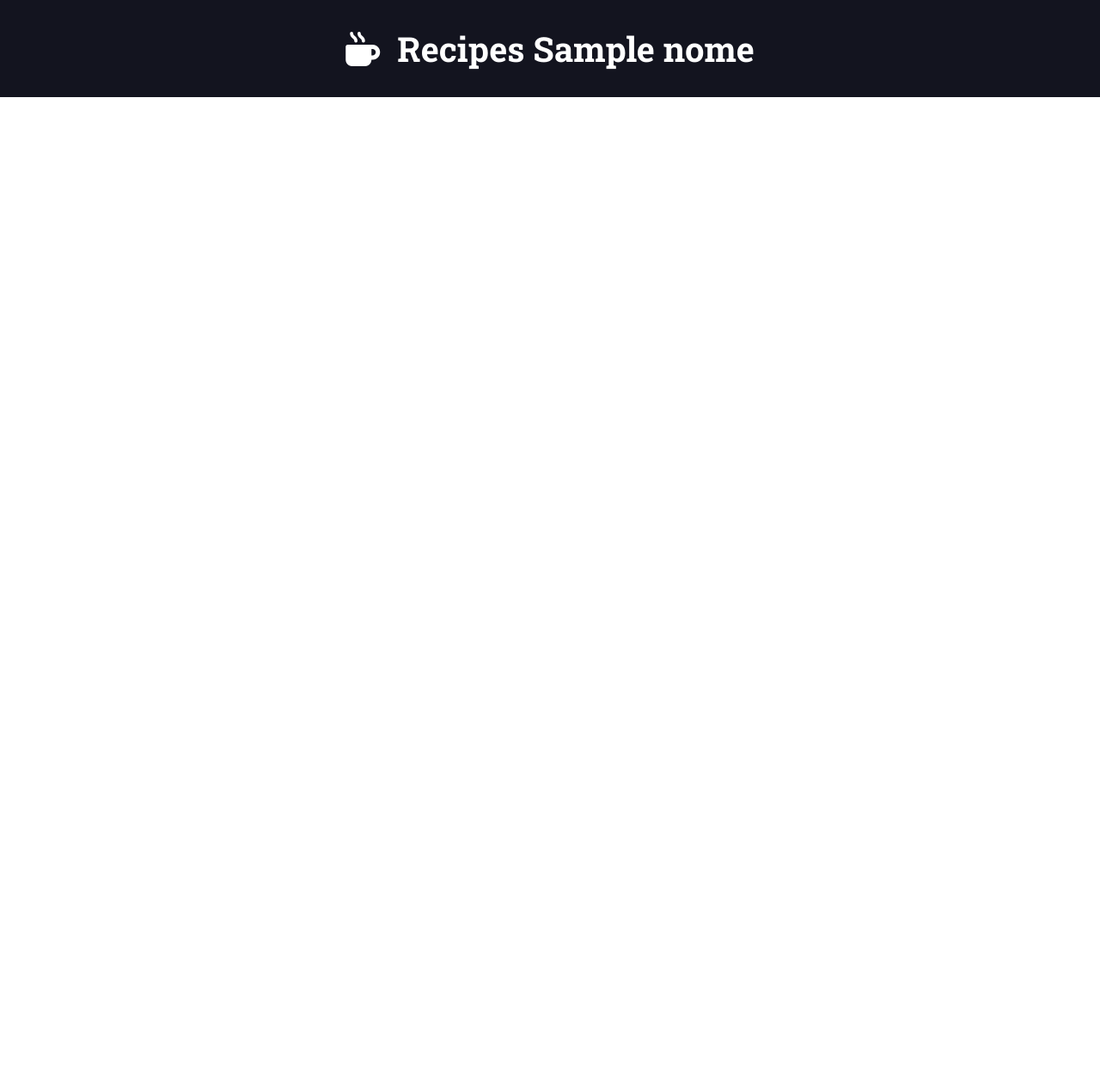
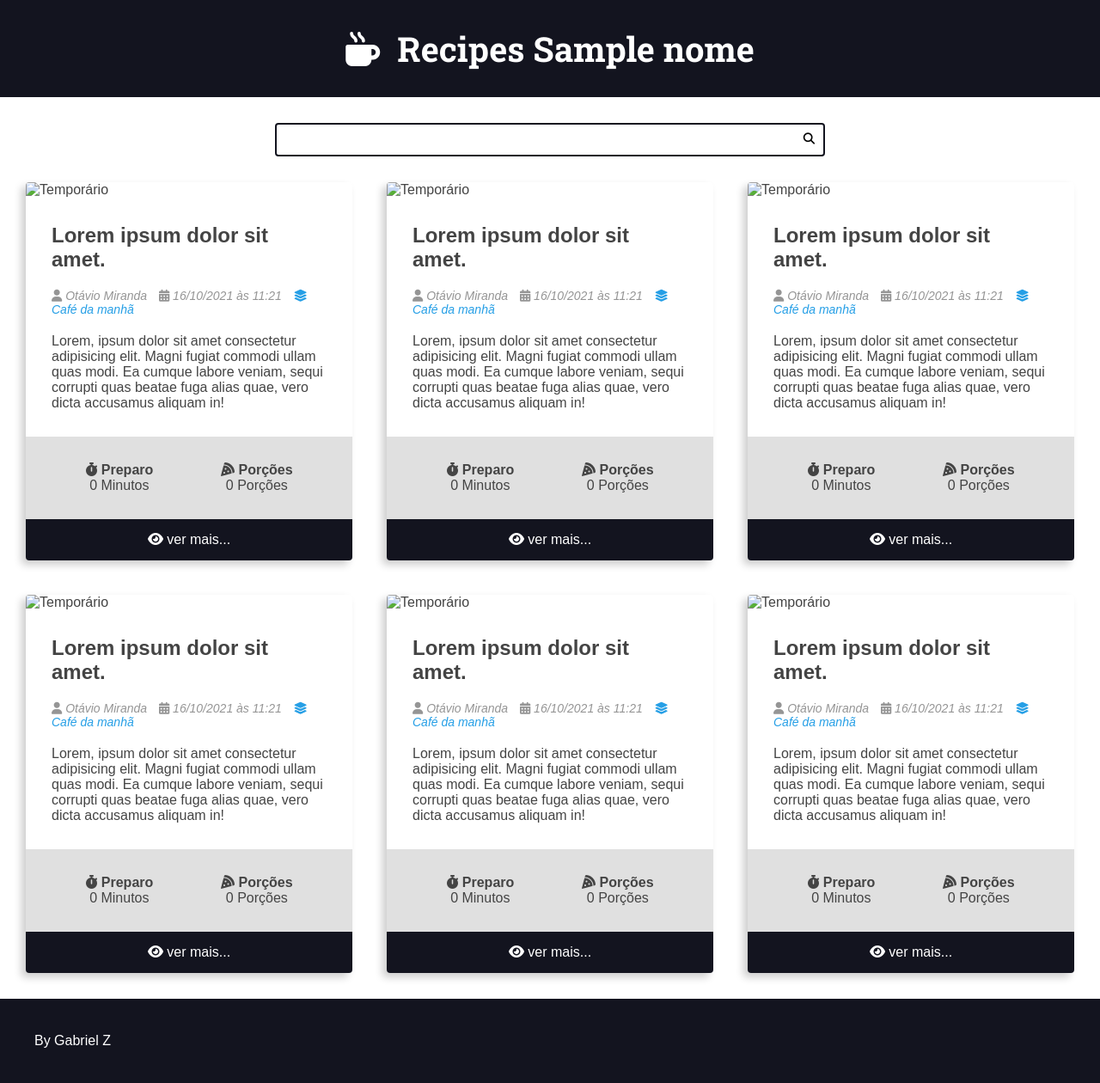
Before and after one commit to gabrielzj/course-django-drf, a Django app: template recipes/templates/recipes/pages/home.html in a window 1280 px wide. Shown: the whole page at 86% size. Before the commit the page ends 800 px from the top, so only its background shows below. Run offline with Django 5.2, Linux system fonts and the light colour scheme; the template is opened without the code that fills it: most values are stand-ins (such as "Sample title", 1, 10 or a date in 2020); some libraries are stand-ins or nearby versions.

Commit message:
add: recipes cards

```diff
--- a/recipes/templates/recipes/pages/home.html
+++ b/recipes/templates/recipes/pages/home.html
@@ -1,15 +1,23 @@
 <html>
 {% include "recipes/partials/head.html" %}
 <body>
-    <header class="main-header-container">
-        <div class="main-header container">
-            <h1>
-                <a class="main-logo" href="/">
-                    <i class="fa-solid fa-mug-hot main-logo-icon"></i>
-                    <span class="main-logo-text"> Recipes {{ nome }} </span>
-                </a>
-            </h1>
+    {% include "recipes/partials/header.html" %}
+
+    {% include "recipes/partials/search-container.html" %}
+
+
+
+    <main class="main-content-container">
+        <div class="main-content main-content-list container">
+            {% include "recipes/partials/recipe.html" %}
+            {% include "recipes/partials/recipe.html" %}
+            {% include "recipes/partials/recipe.html" %}
+            {% include "recipes/partials/recipe.html" %}
+            {% include "recipes/partials/recipe.html" %}
+            {% include "recipes/partials/recipe.html" %}
         </div>
-    </header>
+    </main>
+
+    {% include "recipes/partials/footer.html" %}
 </body>
 </html>
--- /dev/null
+++ b/recipes/templates/recipes/partials/footer.html
@@ -0,0 +1,9 @@
+<footer class="main-footer">
+    <div class="developer">
+      <a href="#" target="_blank" rel="noreferrer noopener">By Gabriel Z</a>
+    </div>
+
+    <div class="powered">
+      <a href="" target="_blank" rel="noreferrer noopener"></a>
+    </div>
+  </footer>
--- a/recipes/templates/recipes/partials/head.html
+++ b/recipes/templates/recipes/partials/head.html
@@ -63,6 +63,7 @@
     body {
         font-size: 1.6rem;
         font-family: var(--font-primary);
+        color: var(--color-dark-text);
     }
 
     .container {
@@ -95,5 +96,166 @@
     h1 {
         font-family: var(--font-headings);
     }
+
+    .search-form {
+        border: .2rem solid var(--color-primary-dark);
+        max-width: 64rem;
+        margin: 0 auto;
+        border-radius: .4rem;
+        position: relative;
+        transition: all 300ms ease-in-out;
+    }
+
+
+    .search-input, .search-button {
+        border: none;
+        background: none;
+        outline: none;
+        padding: 1rem;
+        transition: all 300ms ease-in-out;
+    }
+
+    .search-input {
+        width: 100%;
+        padding-right: 3rem;
+    }
+
+    .search-button {
+        position: absolute;
+        top: 0;
+        right: 0;
+    }
+
+    .search-button:focus {
+        outline: 1px solid var(--color-primary);
+        background: rgba(0, 0, 0, .05);
+    }
+
+    .search-form:focus-within {
+        border-color: var(--color-primary);
+        background: var(--color-white);
+    }
+
+    .search-form:focus-within .search-button {
+        color: var(--color-primary);
+    }
+
+    .main-content {
+        padding-top: 0;
+    }
+
+    .main-content-list {
+        display: grid;
+        grid-template-columns: repeat(auto-fit, minmax(340px, 1fr));
+        gap: var(--spacing-gutter-large);
+    }
+
+    .recipe {
+        background: var(--color-white);
+        box-shadow: -5px 5px 10px rgba(0, 0, 0, .2);
+        background: var(--color-white);
+        transform: scale(1);
+        transition: all 300ms ease-in-out;
+        border-radius: .4rem;
+        overflow: hidden;
+    }
+
+    .recipe img {
+        max-width: 100%;
+        height: auto;  /* Added to maintain aspect ratio */
+    }
+
+    .recipe-list-item {
+        max-width: 64rem;
+    }
+
+    .recipe-list-item:hover {
+        transform: scale(1.02);
+        box-shadow: -8px 8px 18px rgba(0, 0, 0, .25);
+    }
+
+    .recipe-title-container {
+    padding: var(--spacing-gutter-medium);
+    padding-bottom: 2rem;
+    }
+
+    .recipe-author {
+        padding: 0 var(--spacing-gutter-medium);
+    }
+
+    .recipe-content {
+        padding: var(--spacing-gutter-medium);
+        padding-top: 2rem;
+    }
+
+    .recipe-author-item {
+        color: var(--color-gray-4);
+        margin-right: 1rem;
+        font-style: italic;
+        font-size: 1.4rem;
+    }
+
+    .recipe-author a {
+        color: var(--color-primary);
+        transition: all 300ms ease-in-out;
+        text-decoration: none;
+    }
+
+    .recipe-author a:hover {
+        color: var(--color-primary-dark);
+    }
+
+    .recipe-meta-container {
+        display: flex;
+        flex-flow: row wrap;
+        padding: var(--spacing-gutter-medium);
+        background: var(--color-gray-1);
+    }
+
+    .recipe-meta{
+        display: flex;
+        flex-flow: column nowrap;
+        flex-shrink: 1;
+        flex-grow: 1;
+        text-align: center;
+    }
+
+    .recipe-meta-title {
+        font-size: 1.6rem
+    }
+
+    .recipe-footer a {
+        background: var(--color-primary-dark);
+        display: block;
+        color: var(--color-white);
+        text-decoration: none;
+        text-align: center;
+        padding: 1.5rem var(--spacing-gutter-medium);
+        transition: all 300ms ease-in-out;
+    }
+
+    .recipe-footer a:hover {
+        filter: brightness(2);
+    }
+
+    .main-footer {
+        display: flex;
+        align-items: center;
+        justify-content: space-between;
+        background: var(--color-primary-dark);
+        color: var(--color-white);
+        padding: var(--spacing-gutter-large);
+    }
+
+    .main-footer a {
+        color: var(--color-white);
+        text-decoration: none;
+        transition: all 300ms ease-in-out;
+    }
+
+    .main-footer a:hover {
+        filter: brightness(.8);
+    }
+
 </style>
 </html>
--- /dev/null
+++ b/recipes/templates/recipes/partials/header.html
@@ -0,0 +1,10 @@
+<header class="main-header-container">
+    <div class="main-header container">
+        <h1>
+            <a class="main-logo" href="/">
+                <i class="fa-solid fa-mug-hot main-logo-icon"></i>
+                <span class="main-logo-text"> Recipes {{ nome }} </span>
+            </a>
+        </h1>
+    </div>
+</header>
--- /dev/null
+++ b/recipes/templates/recipes/partials/recipe.html
@@ -0,0 +1,53 @@
+<div class="recipe recipe-list-item">
+    <div class="recipe-cover">
+        <img src="https://via.placeholder.com/1280x720.png/269fe6" alt="Temporário">
+    </div>
+    <div class="recipe-title-container">
+        <h2 class="recipe-title">Lorem ipsum dolor sit amet.</h2>
+    </div>
+    <div class="recipe-author">
+        <span class="recipe-author-item">
+            <i class="fas fa-user"></i>
+            Otávio Miranda
+        </span>
+        <span class="recipe-author-item">
+            <i class="fas fa-calendar-alt"></i>
+            16/10/2021 às 11:21
+        </span>
+        <span class="recipe-author-item">
+            <a href="/recipes/category/cafe-da-manha/">
+                <i class="fas fa-layer-group"></i>
+                <span>Café da manhã</span>
+            </a>
+        </span>
+    </div>
+    <div class="recipe-content">
+        <p>Lorem, ipsum dolor sit amet consectetur adipisicing elit. Magni fugiat commodi ullam quas modi.
+            Ea cumque labore veniam, sequi corrupti quas beatae fuga alias quae, vero dicta accusamus
+            aliquam in!
+        </p>
+    </div>
+
+    <div class="recipe-meta-container">
+        <div class="recipe-meta recipe-preparation">
+            <h3 class="recipe-meta-title"><i class="fas fa-stopwatch"></i> Preparo</h3>
+            <div class="recipe-meta-text">
+                0 Minutos
+            </div>
+        </div>
+
+        <div class="recipe-meta recipe-servings">
+            <h3 class="recipe-meta-title"><i class="fas fa-pizza-slice"></i> Porções</h3>
+            <div class="recipe-meta-text">
+                0 Porções
+            </div>
+        </div>
+    </div>
+
+    <footer class="recipe-footer">
+        <a class="recipe-read-more button button-dark button-full-width" href="/recipes/3/">
+            <i class="fas fa-eye"></i>
+            <span>ver mais...</span>
+        </a>
+    </footer>
+</div>
--- /dev/null
+++ b/recipes/templates/recipes/partials/search-container.html
@@ -0,0 +1,8 @@
+<div class="search-container">
+    <div class="container">
+        <form action="" class="search-form">
+            <input type="search" class="search-input" name="search">
+            <button type="submit" class="search-button"><i class="fas fa-search"></i></button>
+        </form>
+    </div>
+</div>
```
